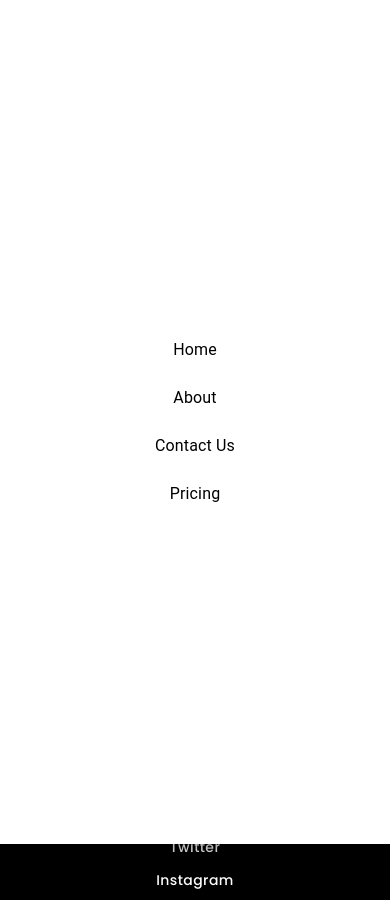
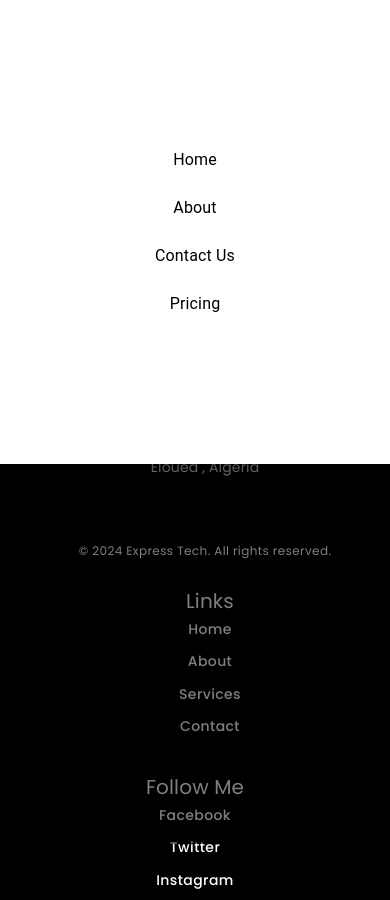
Before and after one commit to AkramMahmoudi/LandingPage_React, a React (Create React App) app: page / in a window 390 px wide. Both pictures are taken after a click on the button 71 px from the left and 28 px from the top of the page. Built offline with nearby package versions, Linux system fonts and the light colour scheme; a web font is replaced by a local one.

Commit message:
update anchor direction to top of drawer and modify height and width

```diff
--- a/src/components/DrawerComp.jsx
+++ b/src/components/DrawerComp.jsx
@@ -19,9 +19,11 @@ const DrawerComp = ({ headerItem }) => {
         onClose={() => {
           setOpenDrawer(false);
         }}
+        anchor="top"
         PaperProps={{
           sx: {
             width: "100%", // Make Drawer full-width on mobile
+            height: "55%",
             // bgcolor: "black",
             display: "flex",
             justifyContent: "center",
```
